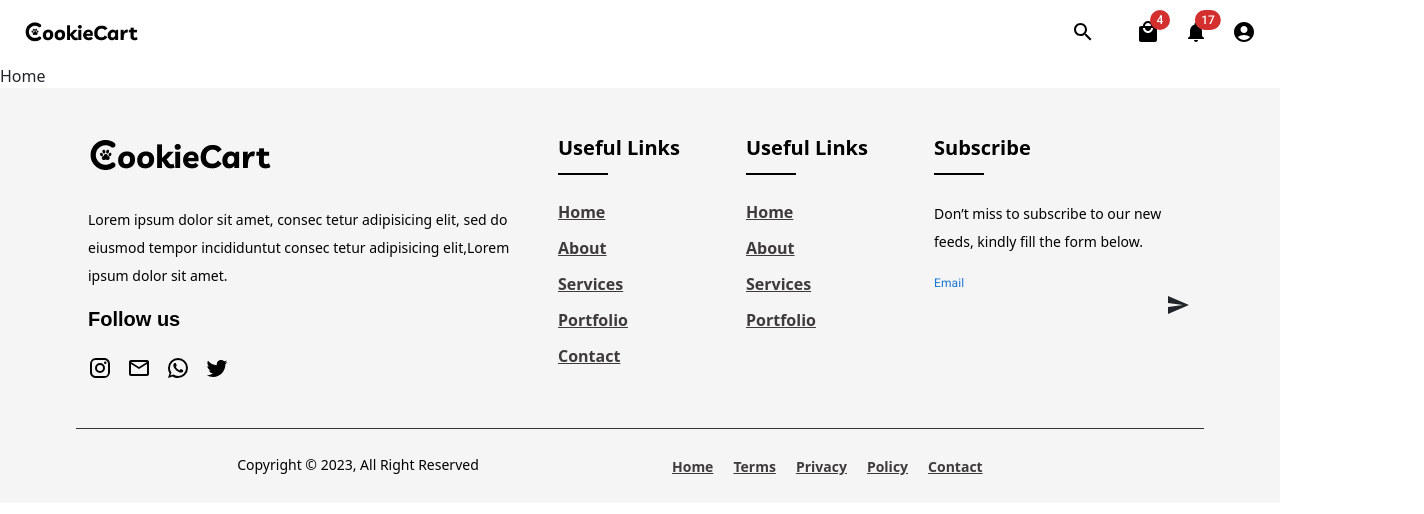
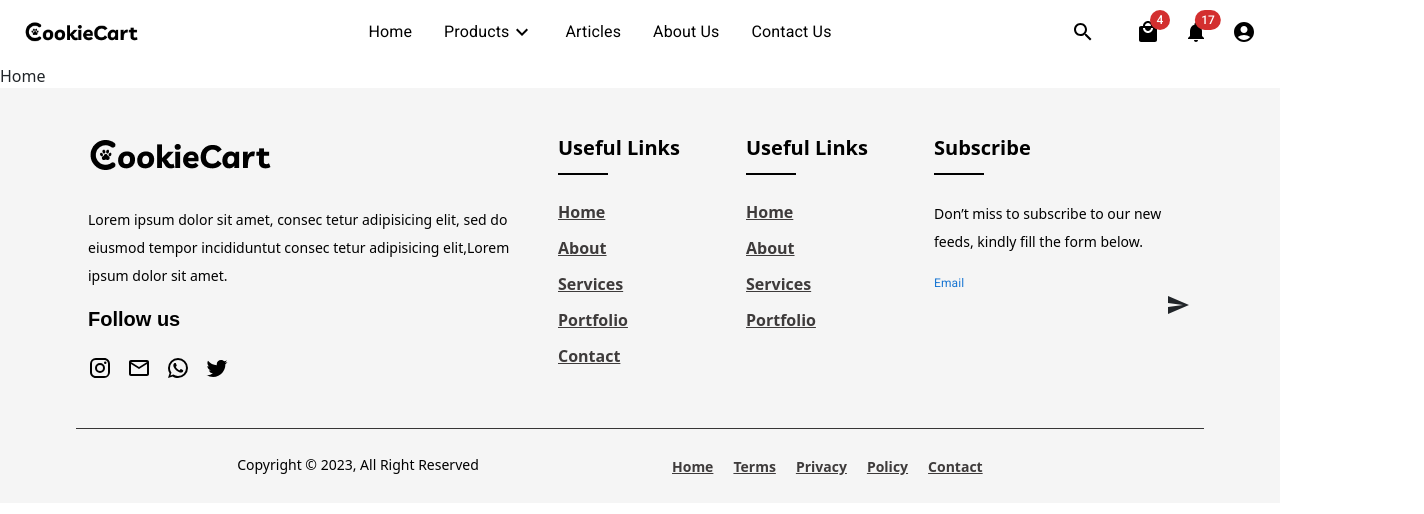
Before and after one commit to Vicky3751/E-commerce, a React (Create React App) app in the folder client/: page / in a window 1280 px wide. Shown: the top 514 px of the page, 1424 px wide, since content can reach past the window. Built offline with nearby package versions, Linux system fonts and the light colour scheme.

Commit message:
header additions

```diff
--- a/client/src/App.css
+++ b/client/src/App.css
@@ -47,12 +47,12 @@ a:focus {
     font-weight: 700;
 }
 
-.MuiTablePagination-toolbar{
+.MuiTablePagination-toolbar {
     display: flex !important;
     align-items: baseline !important;
 }
 
-.MuiAppBar-root{
+.MuiAppBar-root {
     background: transparent !important;
     box-shadow: none !important;
 }
@@ -62,13 +62,25 @@ a:focus {
 }
 
 * {
-    -ms-overflow-style: none;  /* Internet Explorer 10+ */
-    scrollbar-width: none;  /* Firefox */
-}
-*::-webkit-scrollbar {
-    display: none;  /* Safari and Chrome */
+    -ms-overflow-style: none;
+    /* Internet Explorer 10+ */
+    scrollbar-width: none;
+    /* Firefox */
 }
 
-.tss-131sses-MUIDataTable-responsiveScroll{
+*::-webkit-scrollbar {
+    display: none;
+    /* Safari and Chrome */
+}
+
+.tss-131sses-MUIDataTable-responsiveScroll {
     max-height: 100% !important;
 }
+
+.css-kk1bwy-MuiButtonBase-root-MuiMenuItem-root:hover {
+    background-color: transparent !important;
+}
+
+.css-kk1bwy-MuiButtonBase-root-MuiMenuItem-root {
+    color: #000 !important
+}
--- a/client/src/assets/styles/Footer.css
+++ b/client/src/assets/styles/Footer.css
@@ -165,4 +165,5 @@ ul {
     position: relative;
     left: 90%;
     bottom: 40px;
+    max-width: 30px !important;
 }
--- a/client/src/common/Header.js
+++ b/client/src/common/Header.js
@@ -12,7 +12,8 @@ import SearchIcon from '@mui/icons-material/Search';
 import AccountCircle from '@mui/icons-material/AccountCircle';
 import NotificationsIcon from '@mui/icons-material/Notifications';
 import MoreIcon from '@mui/icons-material/MoreVert';
-import { LocalMall } from '@mui/icons-material';
+import { Article, ExpandMore, Home, Info, LocalMall, Phone, Storefront } from '@mui/icons-material';
+import { Typography } from '@mui/material';
 
 const Search = styled('div')(({ theme }) => ({
     position: 'relative',
@@ -100,8 +101,8 @@ export default function Header() {
             open={isMenuOpen}
             onClose={handleMenuClose}
         >
-            <MenuItem onClick={handleMenuClose}>Profile</MenuItem>
-            <MenuItem onClick={handleMenuClose}>My account</MenuItem>
+            <MenuItem disableRipple onClick={handleMenuClose}>Profile</MenuItem>
+            <MenuItem disableRipple onClick={handleMenuClose}>My account</MenuItem>
         </Menu>
     );
 
@@ -130,18 +131,36 @@ export default function Header() {
                 <StyledInputBase
                     placeholder="Search…"
                     inputProps={{ 'aria-label': 'search' }}
-                    style={{ width: '75%', margin : 'auto' }}
+                    style={{ width: '75%', margin: 'auto' }}
                 />
             </Search>
-            <MenuItem>
+            <MenuItem disableRipple>
+                <IconButton size="large" aria-label="show 4 new mails" color="inherit">
+                    <Home />
+                </IconButton>
+                <p style={{ marginTop: '15px' }}>Home</p>
+            </MenuItem>
+            <MenuItem disableRipple>
+                <IconButton size="large" aria-label="show 4 new mails" color="inherit">
+                    <Storefront />
+                </IconButton>
+                <p style={{ marginTop: '15px' }}>Products</p>
+            </MenuItem>
+            <MenuItem disableRipple>
+                <IconButton size="large" aria-label="show 4 new mails" color="inherit">
+                    <Article />
+                </IconButton>
+                <p style={{ marginTop: '15px' }}>Articles</p>
+            </MenuItem>
+            <MenuItem disableRipple>
                 <IconButton size="large" aria-label="show 4 new mails" color="inherit">
                     <Badge badgeContent={4} color="error">
                         <LocalMall />
                     </Badge>
                 </IconButton>
-                <p style={{ marginTop: '15%' }}>Cart</p>
+                <p style={{ marginTop: '15px' }}>Cart</p>
             </MenuItem>
-            <MenuItem>
+            <MenuItem disableRipple>
                 <IconButton
                     size="large"
                     aria-label="show 17 new notifications"
@@ -151,9 +170,9 @@ export default function Header() {
                         <NotificationsIcon />
                     </Badge>
                 </IconButton>
-                <p style={{ marginTop: '15%' }}>Notifications</p>
+                <p style={{ marginTop: '15px' }}>Notifications</p>
             </MenuItem>
-            <MenuItem onClick={handleProfileMenuOpen}>
+            <MenuItem disableRipple onClick={handleProfileMenuOpen}>
                 <IconButton
                     size="large"
                     aria-label="account of current user"
@@ -163,7 +182,19 @@ export default function Header() {
                 >
                     <AccountCircle />
                 </IconButton>
-                <p style={{ marginTop: '15%' }}>Profile</p>
+                <p style={{ marginTop: '15px' }}>Profile</p>
+            </MenuItem>
+            <MenuItem disableRipple>
+                <IconButton size="large" aria-label="show 4 new mails" color="inherit">
+                    <Info />
+                </IconButton>
+                <p style={{ marginTop: '15px' }}>About Us</p>
+            </MenuItem>
+            <MenuItem disableRipple>
+                <IconButton size="large" aria-label="show 4 new mails" color="inherit">
+                    <Phone />
+                </IconButton>
+                <p style={{ marginTop: '15px' }}>Contact Us</p>
             </MenuItem>
         </Menu>
 
@@ -173,7 +204,7 @@ export default function Header() {
         <Box sx={{ flexGrow: 1 }}>
             <AppBar position="static">
                 <Toolbar>
-                    <IconButton
+                    <IconButton disableRipple
                         size="large"
                         edge="start"
                         color="inherit"
@@ -183,7 +214,26 @@ export default function Header() {
                         <img width={114} height={25} src={require("../assets/images/logo.png")} alt="" />
                     </IconButton>
 
-                    <Box sx={{ flexGrow: 1 }} />
+                    <Box sx={{ flexGrow: 1, display: 'flex', justifyContent: 'center' }} >
+                        <Box sx={{ display: { xs: 'none', md: 'flex' } }}>
+                            <MenuItem disableRipple >
+                                <Typography textAlign="center">Home</Typography>
+                            </MenuItem>
+                            <MenuItem disableRipple >
+                                <Typography textAlign="center">Products</Typography>
+                                <ExpandMore />
+                            </MenuItem>
+                            <MenuItem disableRipple >
+                                <Typography  textAlign="center">Articles</Typography>
+                            </MenuItem>
+                            <MenuItem disableRipple >
+                                <Typography  textAlign="center">About Us</Typography>
+                            </MenuItem>
+                            <MenuItem disableRipple >
+                                <Typography  textAlign="center">Contact Us</Typography>
+                            </MenuItem>
+                        </Box>
+                    </Box>
                     <Box sx={{ display: { xs: 'none', md: 'flex' } }}>
                         <Search>
                             <IconButton style={{ width: 50 }} onClick={() => slideInput()}>
```
